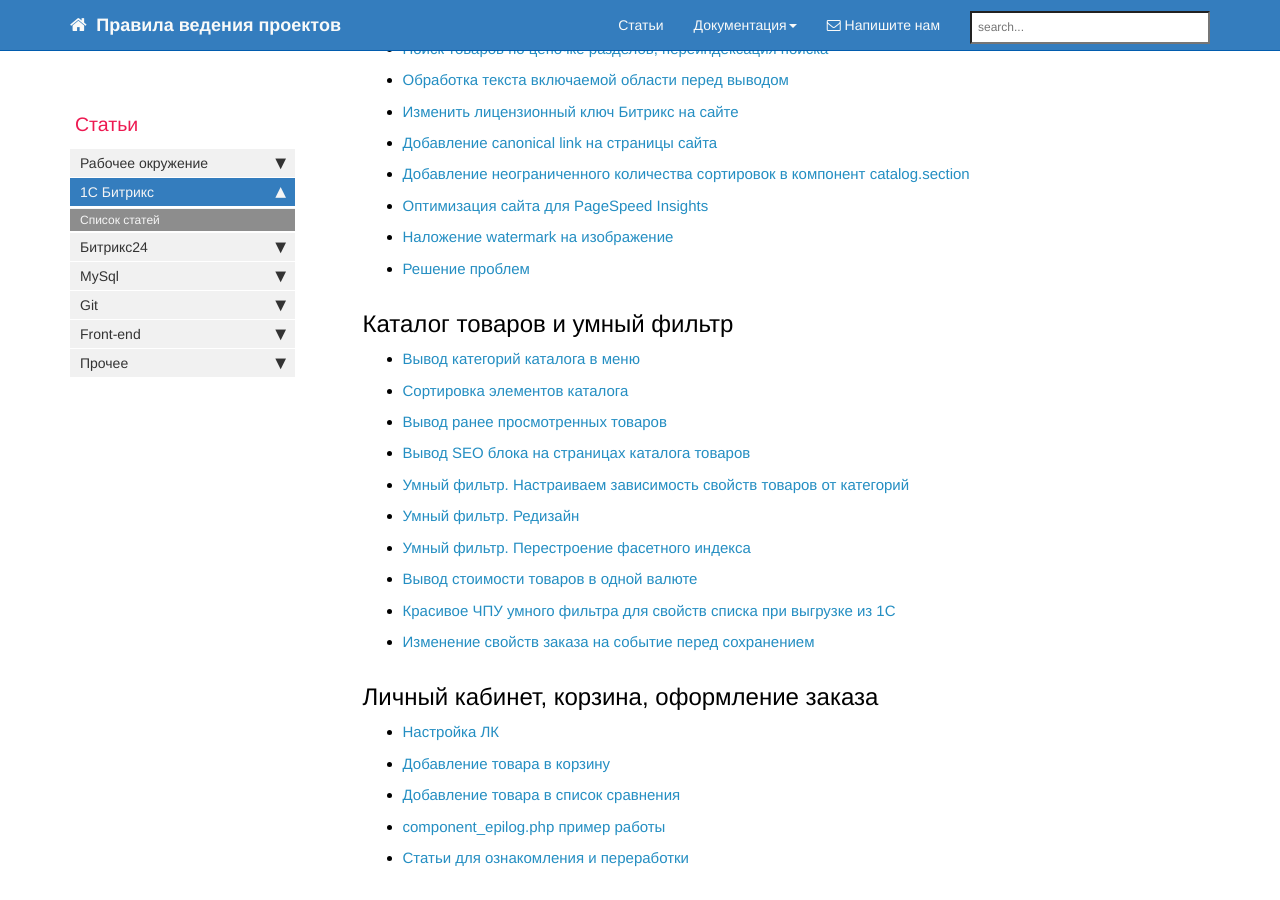
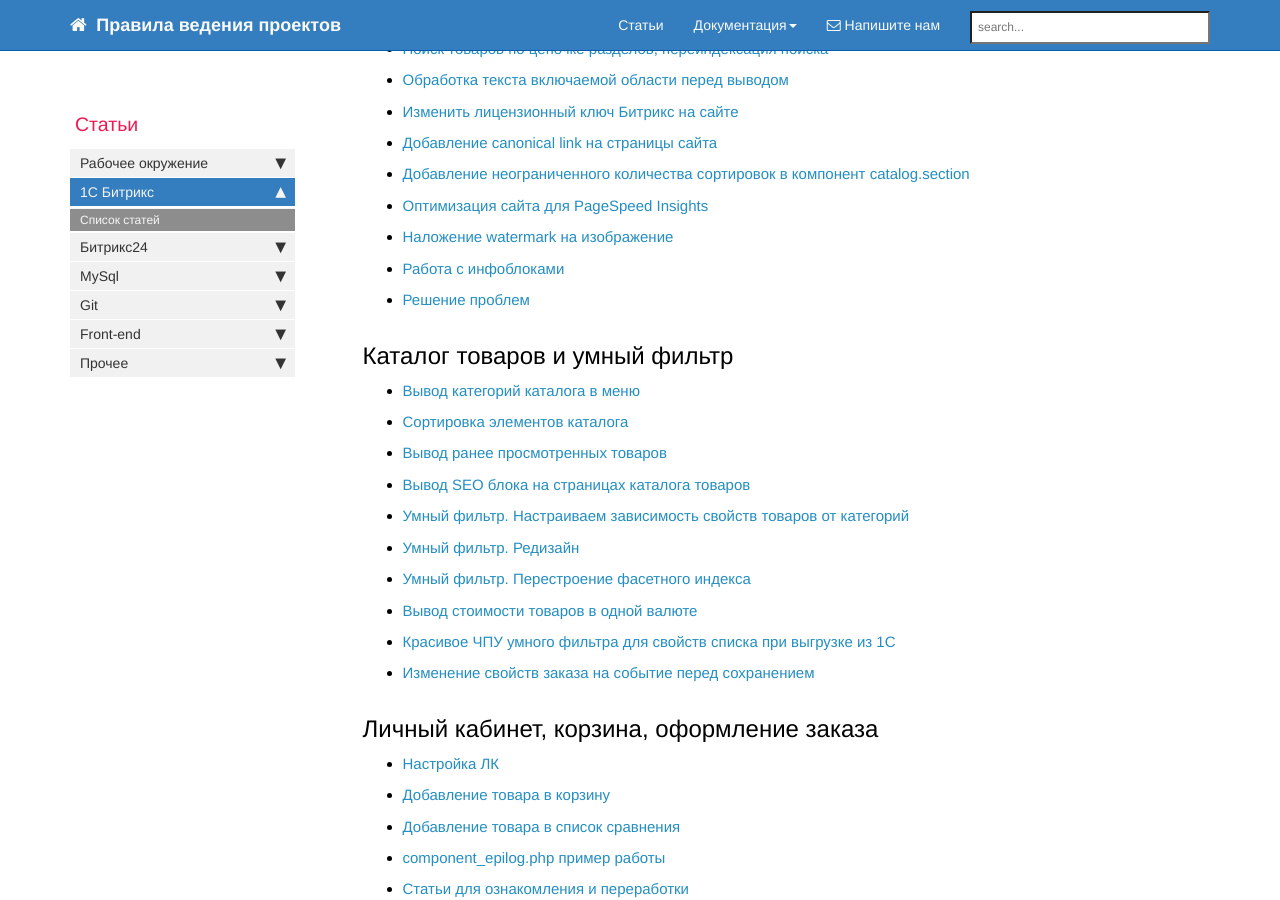
Before and after one commit to gdecider/gdecider.github.io, a Jekyll site: the page built from pages/articles/articles-g-cms-bitrix.md, in a window 1280 px wide and 900 px high, scrolled down 719 px. Built offline with Jekyll 4.4.1, drawn with Linux system fonts in a browser that asks for light colours; nearby versions of some CDN libraries; comment, search, counter and statistics services are not loaded.

Commit message:
Update articles-g-cms-bitrix.md

```diff
--- a/pages/articles/articles-g-cms-bitrix.md
+++ b/pages/articles/articles-g-cms-bitrix.md
@@ -30,6 +30,7 @@ toc: false
 * [Добавление неограниченного количества сортировок в компонент catalog.section](/articles-bx-catalog-section-unlimited-sort.html)
 * [Оптимизация сайта для PageSpeed Insights](/articles-bx-site-optimisation-for-google-pagespeed-insights.html)
 * [Наложение watermark на изображение](/articles-bx-watermark-place-on-image.html)
+* [Работа с инфоблоками](/articles-bx-iblock-examples.html)
 * [Решение проблем](/articles_bx_problems.html)
 
 ## Каталог товаров и умный фильтр
```
